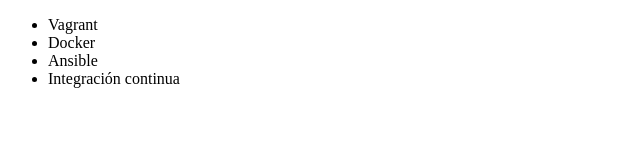
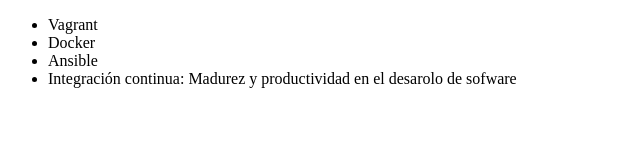
Before and after one commit to leonardoEsau3000/prueagit, a plain HTML site: page index.html in a window 1280 px wide. Shown: the whole page, without its empty margins (0-640 px from the left). Drawn offline with Linux system fonts and the light colour scheme.

Commit message:
Renombrando curso de integracion continua

```diff
--- a/index.html
+++ b/index.html
@@ -9,7 +9,7 @@
          <li> Vagrant </li>
          <li> Docker </li>
          <li> Ansible </li>
-         <li> Integración continua </li>
+         <li> Integración continua: Madurez y productividad en el desarolo de sofware</li>
      </ul>
 </body>
 </html>
```
